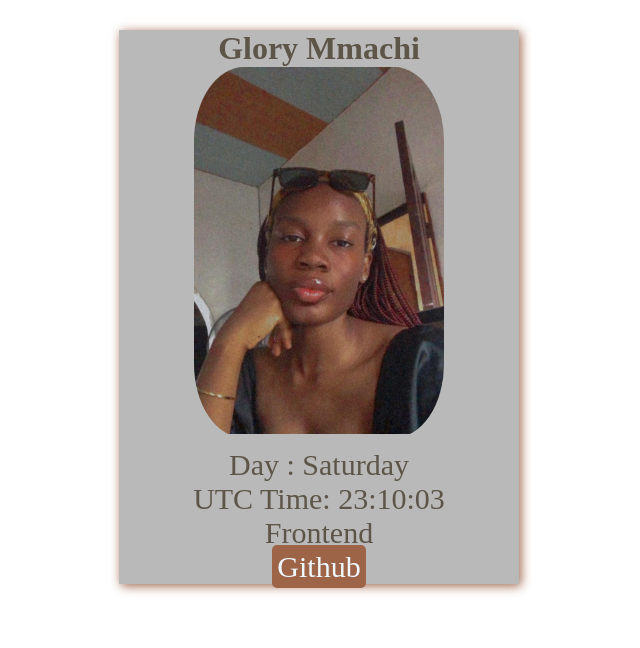
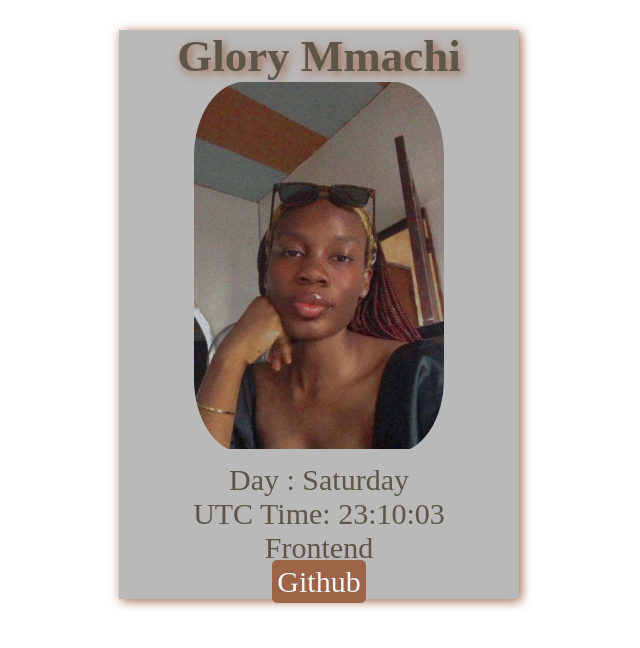
Before and after one commit to Glory-mmachi/HNG-stage-1, a plain HTML site: page index.html in a window 1280 px wide. Shown: the whole page, without its empty margins (321-961 px from the left). Drawn offline with Linux system fonts and the light colour scheme.

Commit message:
modified styles

```diff
--- a/index.html
+++ b/index.html
@@ -8,7 +8,7 @@
   </head>
   <body>
     <div class="container">
-      <h1 data-testid="slackDisplayName">Glory Mmachi</h1>
+      <h1 data-testid="slackUserName">Glory Mmachi</h1>
       <div class="img-container">
         <img
           src="./slackImage.jpg"
--- a/style.css
+++ b/style.css
@@ -11,6 +11,10 @@
   margin: 30px auto;
   max-width: 400px;
   box-shadow: 2px 2px 10px rgb(157, 100, 72);
+}
+h1 {
+  font-size: 45px;
+  text-shadow: 3px 3px 10px rgb(157, 100, 72);
 }
 .img-container {
   width: 250px;
```
